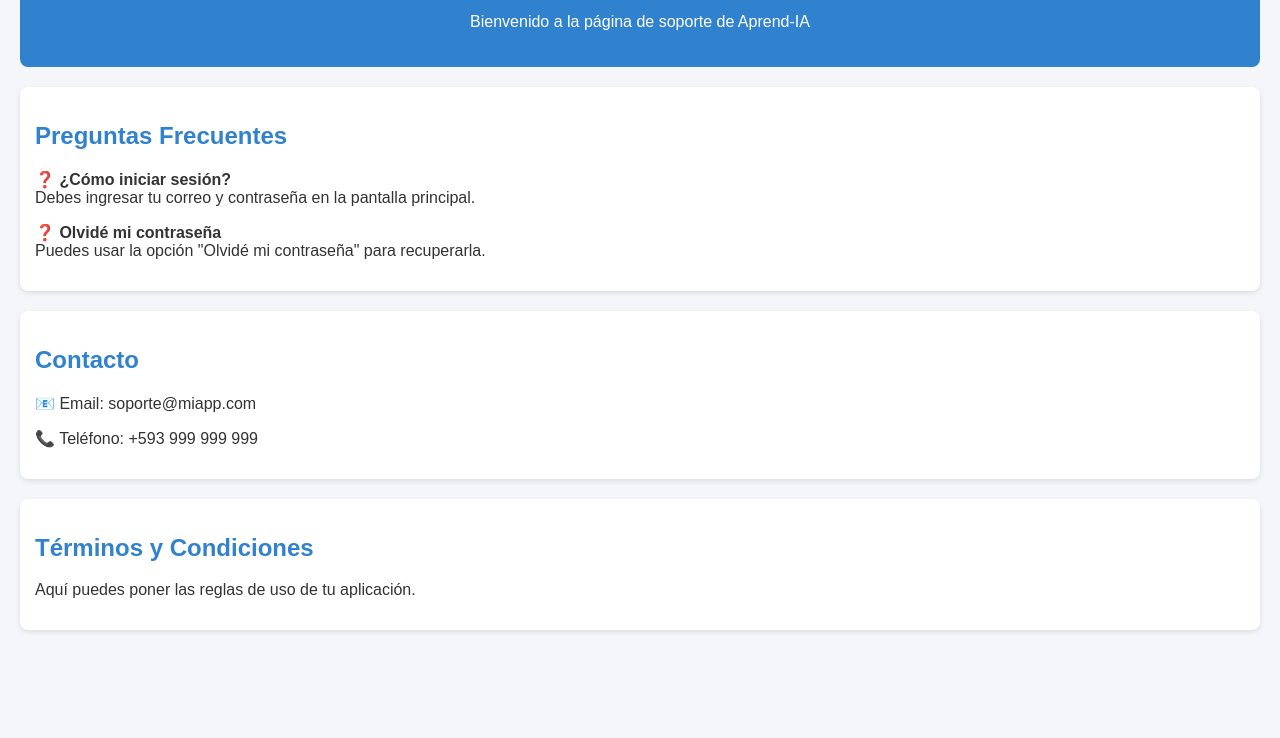
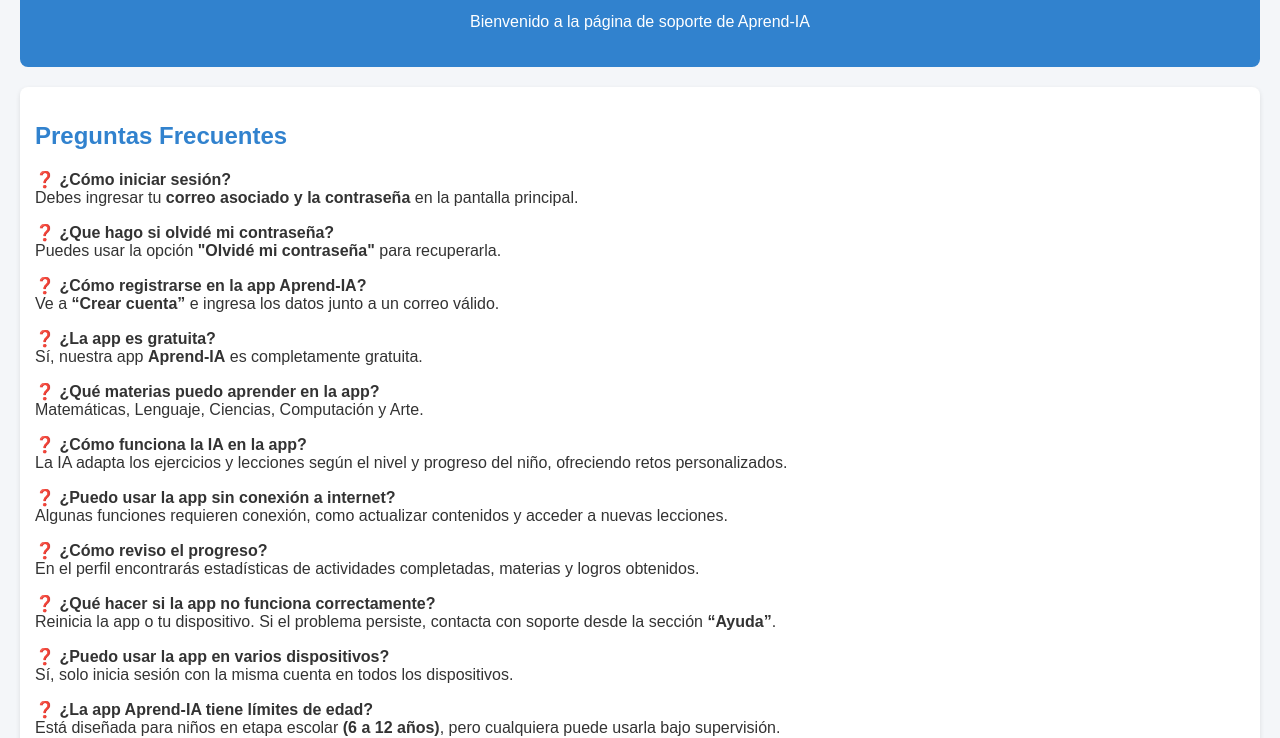
Before and after one commit to AlRodriz/proyecto_educ_AI, a plain HTML site: page index.html in a window 1280 px wide. Shown: the part 80-818 px from the top of the page. Drawn offline with Linux system fonts and the light colour scheme.

Commit message:
Update index.html

```diff
--- a/index.html
+++ b/index.html
@@ -42,19 +42,31 @@
 
   <section>
     <h2>Preguntas Frecuentes</h2>
-    <p><b>❓ ¿Cómo iniciar sesión?</b><br>Debes ingresar tu correo y contraseña en la pantalla principal.</p>
-    <p><b>❓ Olvidé mi contraseña</b><br>Puedes usar la opción "Olvidé mi contraseña" para recuperarla.</p>
+    <p><b>❓ ¿Cómo iniciar sesión?</b><br>Debes ingresar tu <b>correo asociado y la contraseña</b> en la pantalla principal.</p>
+    <p><b>❓ ¿Que hago si olvidé mi contraseña?</b><br>Puedes usar la opción <b>"Olvidé mi contraseña"</b> para recuperarla.</p>
+    <p><b>❓ ¿Cómo registrarse en la app Aprend-IA?</b><br>Ve a <b>“Crear cuenta”</b> e ingresa los datos junto a un correo válido.</p>
+    <p><b>❓ ¿La app es gratuita?</b><br>Sí, nuestra app <b>Aprend-IA</b> es completamente gratuita.</p>
+    <p><b>❓ ¿Qué materias puedo aprender en la app?</b><br>Matemáticas, Lenguaje, Ciencias, Computación y Arte.</p>
+    <p><b>❓ ¿Cómo funciona la IA en la app?</b><br>La IA adapta los ejercicios y lecciones según el nivel y progreso del niño, ofreciendo retos personalizados.</p>
+    <p><b>❓ ¿Puedo usar la app sin conexión a internet?</b><br>Algunas funciones requieren conexión, como actualizar contenidos y acceder a nuevas lecciones.</p>
+    <p><b>❓ ¿Cómo reviso el progreso?</b><br>En el perfil encontrarás estadísticas de actividades completadas, materias y logros obtenidos.</p>
+    <p><b>❓ ¿Qué hacer si la app no funciona correctamente?</b><br>Reinicia la app o tu dispositivo. Si el problema persiste, contacta con soporte desde la sección <b>“Ayuda”</b>.</p>
+    <p><b>❓ ¿Puedo usar la app en varios dispositivos?</b><br>Sí, solo inicia sesión con la misma cuenta en todos los dispositivos.</p>
+    <p><b>❓ ¿La app Aprend-IA tiene límites de edad?</b><br>Está diseñada para niños en etapa escolar <b>(6 a 12 años)</b>, pero cualquiera puede usarla bajo supervisión.</p>
+    <p><b>❓ ¿Puedo sugerir nuevas materias o ejercicios?</b><br>Sí, envía tus sugerencias desde la sección de <b>“Contacto”</b> y nuestro equipo las evaluará.</p>
+    <p><b>❓ ¿Puedo desactivar la IA o usar solo ejercicios tradicionales?</b><br>Actualmente la IA está integrada en todas las actividades para personalizar el aprendizaje.</p>
+    <p><b>❓ ¿Cómo cerrar sesión?</b><br>Presiona el botón <b>“Cerrar sesión”</b> en la pantalla principal o perfil.</p>
   </section>
 
   <section>
-    <h2>Contacto</h2>
-    <p>📧 Email: soporte@miapp.com</p>
-    <p>📞 Teléfono: +593 999 999 999</p>
+    <h2>Contactos</h2>
+    <p>📧 Emails: <br><a href="mailto:pincay-carlos7490@unesum.edu.ec">pincay-carlos7490@unesum.edu.ec</a><br><a href="mailto:garces-thiago3299@unesum.edu.ec">garces-thiago3299@unesum.edu.ec</a></p>
+    <p>📞 Teléfonos: <br>+593 98 917 2860 <a href="https://wa.me/593989172860?text=¡Hola!%20Quiero%20más%20información%20sobre%20Aprend-IA" target="_blank" rel="nofollow">Enviar WhatsApp</a><br>+593 99 174 4204 <a href="https://wa.me/593991744204?text=¡Hola!%20Quiero%20más%20información%20sobre%20Aprend-IA" target="_blank" rel="nofollow">Enviar WhatsApp</a></p>
   </section>
 
   <section>
     <h2>Términos y Condiciones</h2>
-    <p>Aquí puedes poner las reglas de uso de tu aplicación.</p>
+    <p>Los terminos y condiciones puedes revisarlos en <a href="terms_condi.html">Terminos y condiciones</a></p>
   </section>
 </body>
 </html>
```
